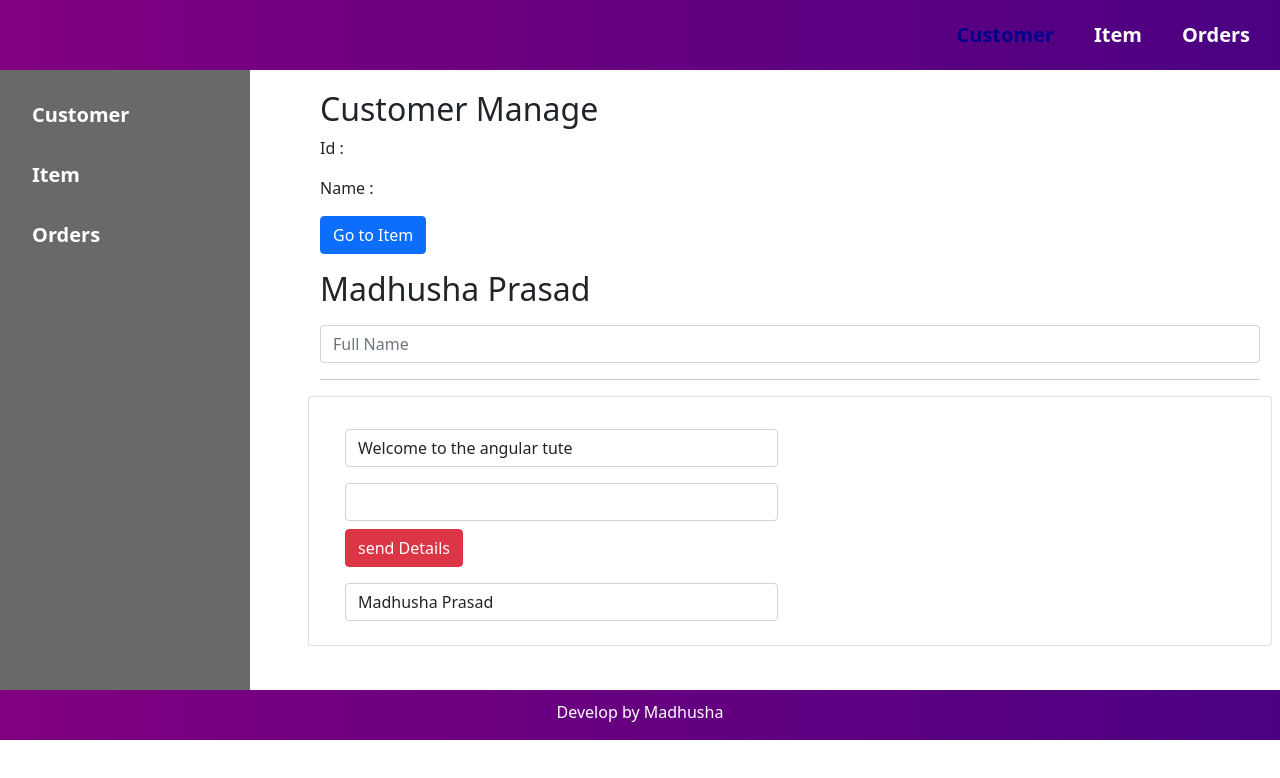
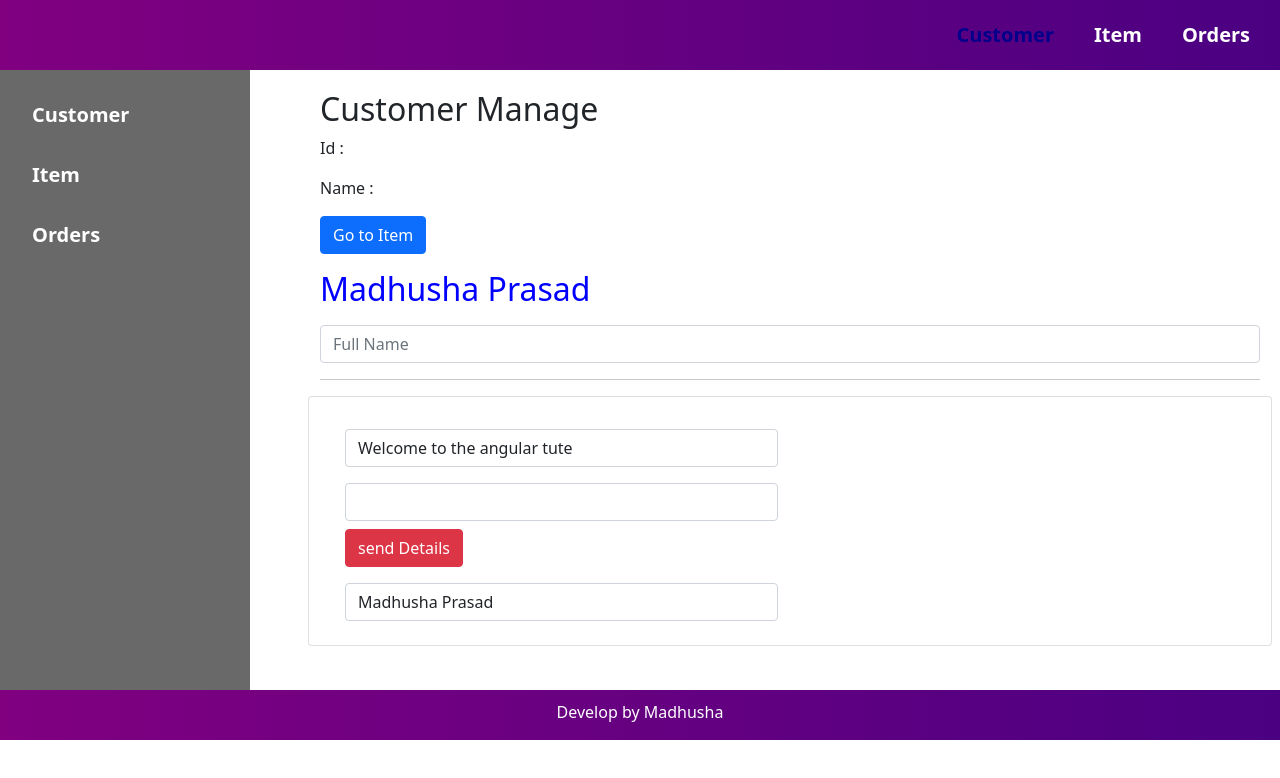
Before and after one commit to MadhushaPrasad/Crud-with-angular, an Angular app: page /customer in a window 1280 px wide. Shown: the top 778 px of the page. Built offline with nearby package versions, Linux system fonts and the light colour scheme.

Commit message:
style binding type 1

```diff
--- a/src/app/views/customer/customer.component.html
+++ b/src/app/views/customer/customer.component.html
@@ -10,7 +10,8 @@
   <!--  template variable  #  -->
   <!--  event binding  ()  -->
   <!--  property binding-->
-  <h2 class="mt-3">{{Madhsuha}}</h2>
+  <!--  style binding-->
+  <h2 [style.color]="'blue'" class="mt-3">{{Madhsuha}}</h2>
 
   <input #txtInputOne (keydown.enter)="getText(txtInputOne)" class="form-control col mt-3" placeholder="Full Name"
          type="text">
```
